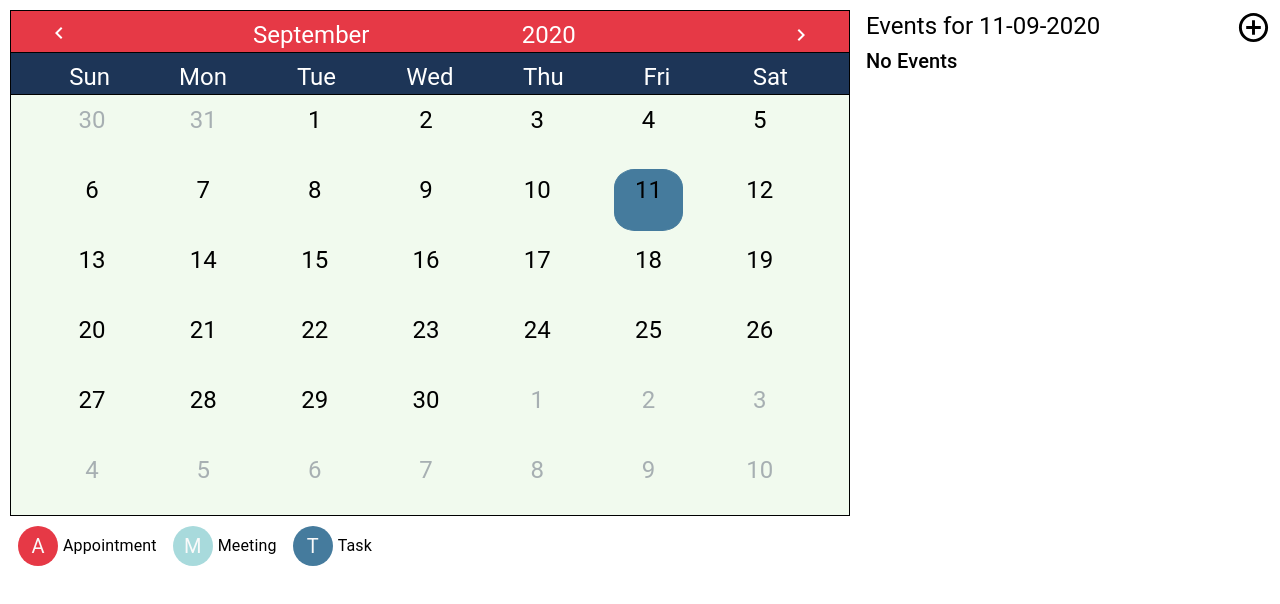
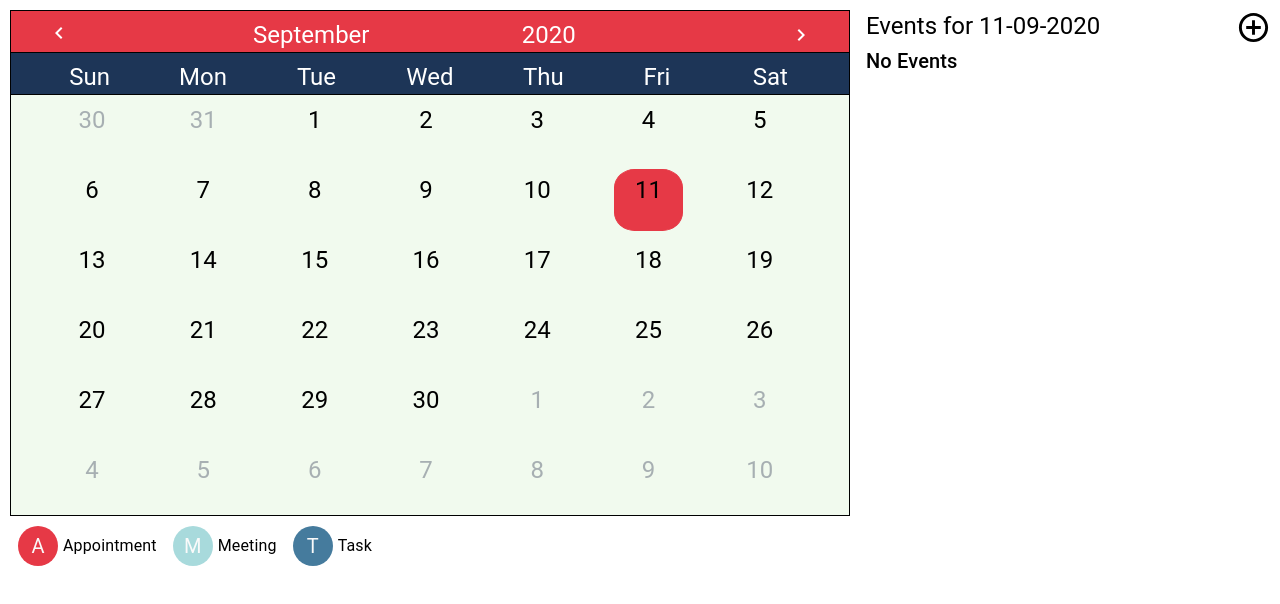
Before and after one commit to philipduan/calendar-app, a React (Create React App) app: page / in a window 1280 px wide. Shown: the top 604 px of the page. Built offline with nearby package versions, Linux system fonts and the light colour scheme.

Commit message:
Fix bug three letter month and today selected won't change color to selected

```diff
--- a/src/components/calendar/CalendarBodyDay.tsx
+++ b/src/components/calendar/CalendarBodyDay.tsx
@@ -20,7 +20,7 @@ const CalendarBodyDay = (props: Props) => {
     if (dayDetail.ofMonth) setDate(dayDetail.day);
     dispatch({
       type: ReducerTypes.UpdateDate,
-      payload: `${dayDetail.day}-${dayDetail.month < 10 ? "0" : ""}${
+      payload: `${dayDetail.day}-${dayDetail.month < 9 ? "0" : ""}${
         dayDetail.month + 1
       }-${dayDetail.year}`,
     });
@@ -50,8 +50,12 @@ const CalendarBodyDay = (props: Props) => {
           >
             {week.map((dayDetail: DayDetail, dayIndex: number) => (
               <Grid
-                className={`hover clickable ${dayDetail.today ? "today" : ""} ${
-                  dayDetail.selected ? "selected" : ""
+                className={`hover  clickable ${
+                  dayDetail.selected
+                    ? "selected"
+                    : dayDetail.today
+                    ? "today"
+                    : ""
                 }`}
                 item
                 key={+`${weekIndex}${dayIndex}${dayDetail.day}`}
@@ -72,12 +76,12 @@ const CalendarBodyDay = (props: Props) => {
                     color: "#a8dadc",
                     visibility:
                       eventList[
-                        `${dayDetail.day}-${dayDetail.month < 10 ? "0" : ""}${
+                        `${dayDetail.day}-${dayDetail.month < 9 ? "0" : ""}${
                           dayDetail.month + 1
                         }-${dayDetail.year}`
                       ] &&
                       eventList[
-                        `${dayDetail.day}-${dayDetail.month < 10 ? "0" : ""}${
+                        `${dayDetail.day}-${dayDetail.month < 9 ? "0" : ""}${
                           dayDetail.month + 1
                         }-${dayDetail.year}`
                       ].length
@@ -86,12 +90,12 @@ const CalendarBodyDay = (props: Props) => {
                   }}
                 >
                   {eventList[
-                    `${dayDetail.day}-${dayDetail.month < 10 ? "0" : ""}${
+                    `${dayDetail.day}-${dayDetail.month < 9 ? "0" : ""}${
                       dayDetail.month + 1
                     }-${dayDetail.year}`
                   ]
                     ? eventList[
-                        `${dayDetail.day}-${dayDetail.month < 10 ? "0" : ""}${
+                        `${dayDetail.day}-${dayDetail.month < 9 ? "0" : ""}${
                           dayDetail.month + 1
                         }-${dayDetail.year}`
                       ].length
```
